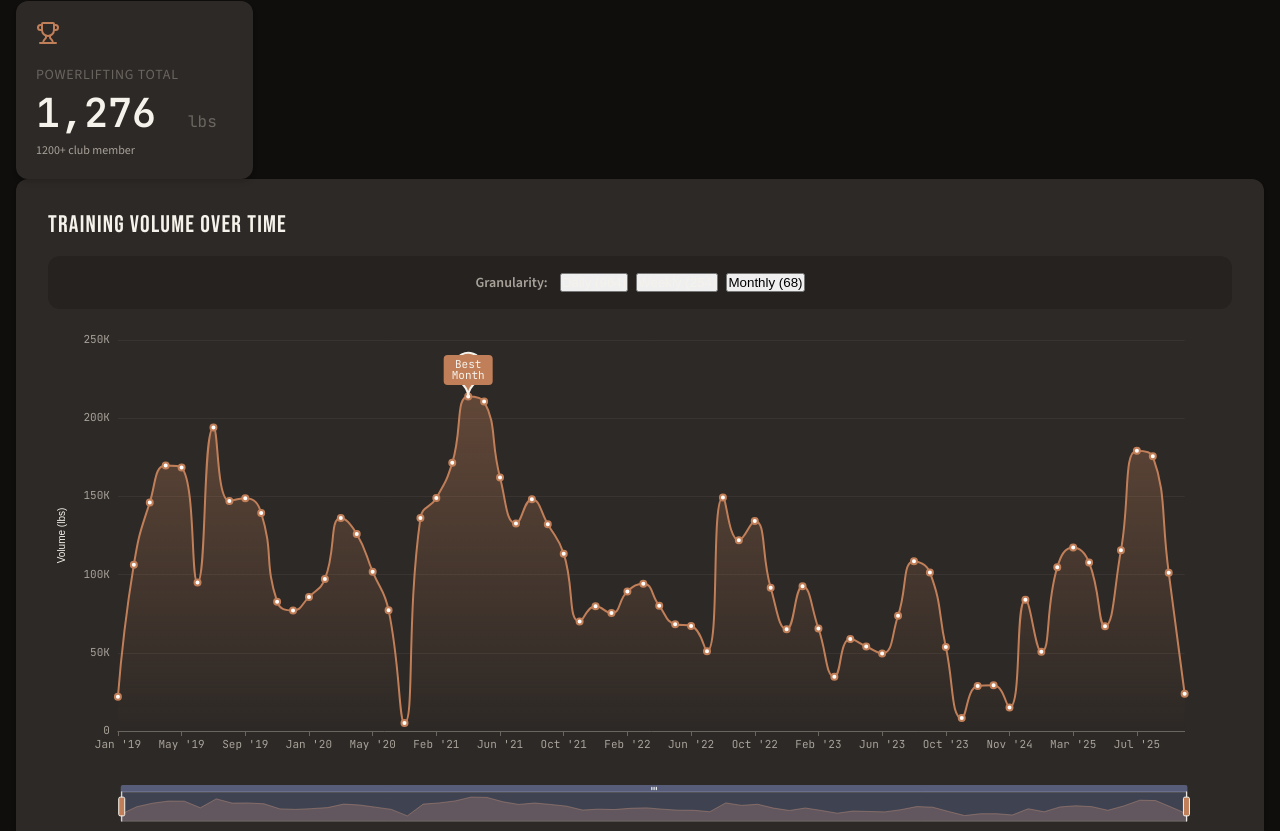
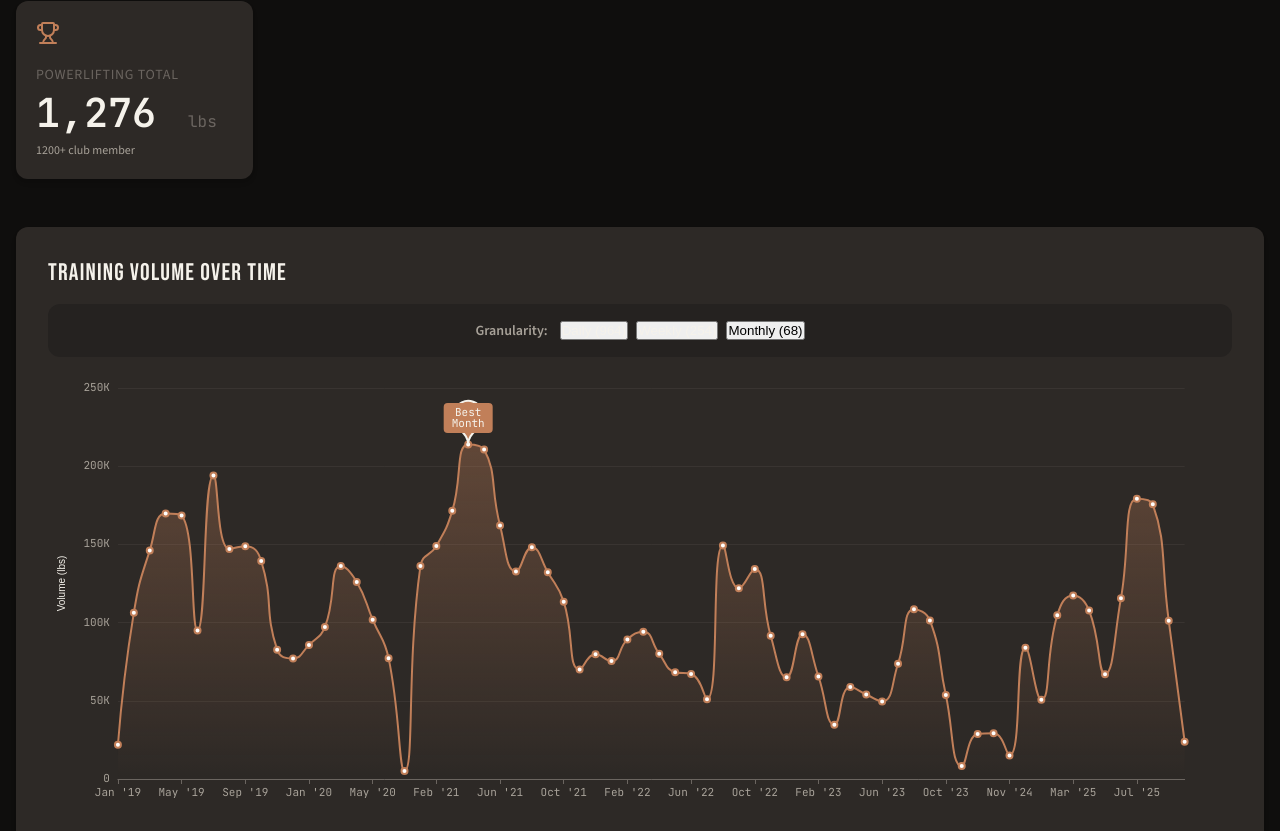
Before and after one commit to avianbc/dashboard, a SvelteKit app: page / in a window 1280 px wide. Shown: the part 410-1241 px from the top of the page. Built offline with nearby package versions, Linux system fonts and the light colour scheme.

Commit message:
Clean up section spacing

```diff
--- a/src/app.css
+++ b/src/app.css
@@ -574,6 +574,9 @@ pre {
 .mb-8 {
 	margin-bottom: var(--space-8);
 }
+.mb-12 {
+	margin-bottom: var(--space-12);
+}
 
 /* ============================================================================
    SCROLLBAR STYLING
```
